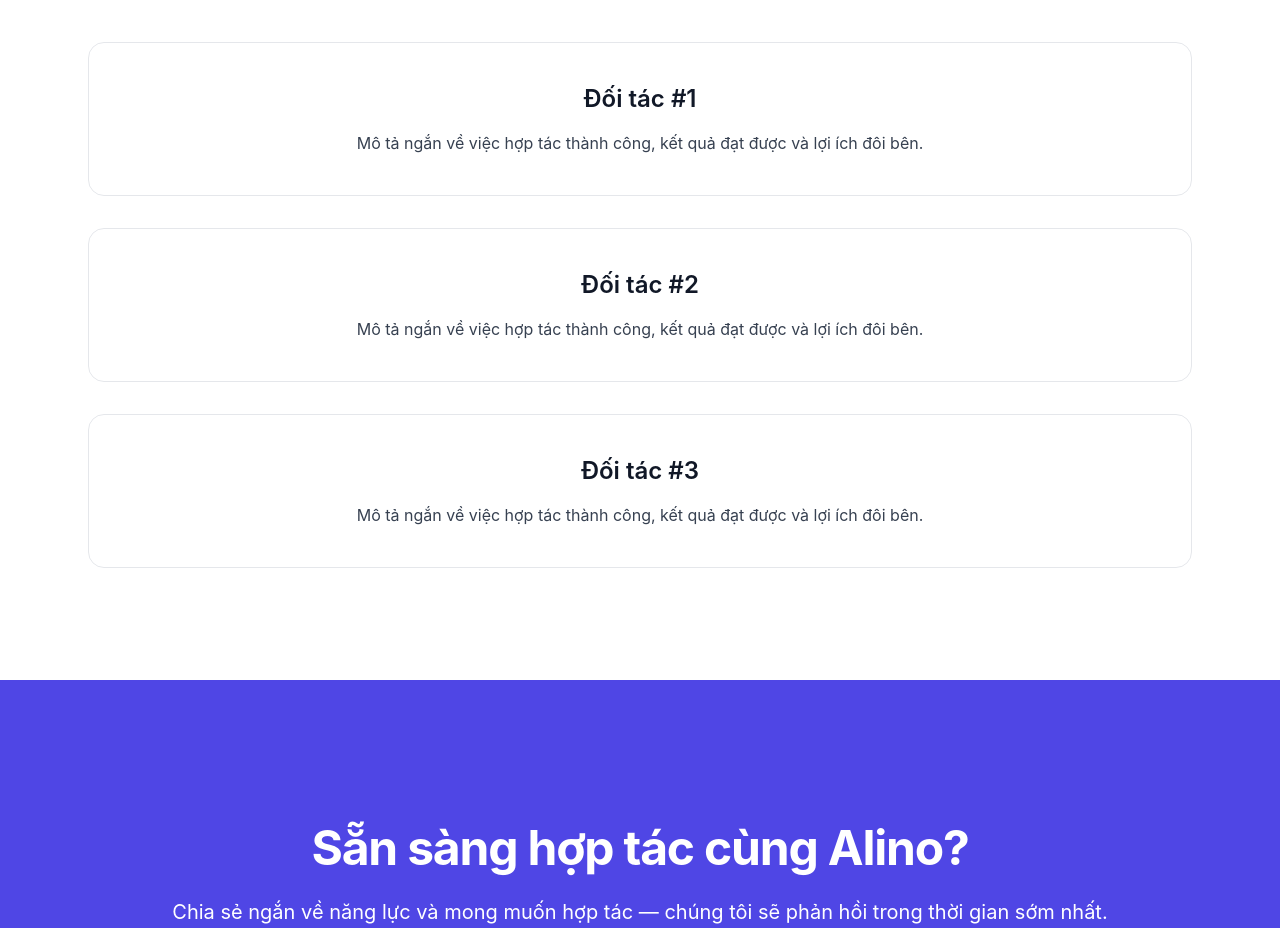
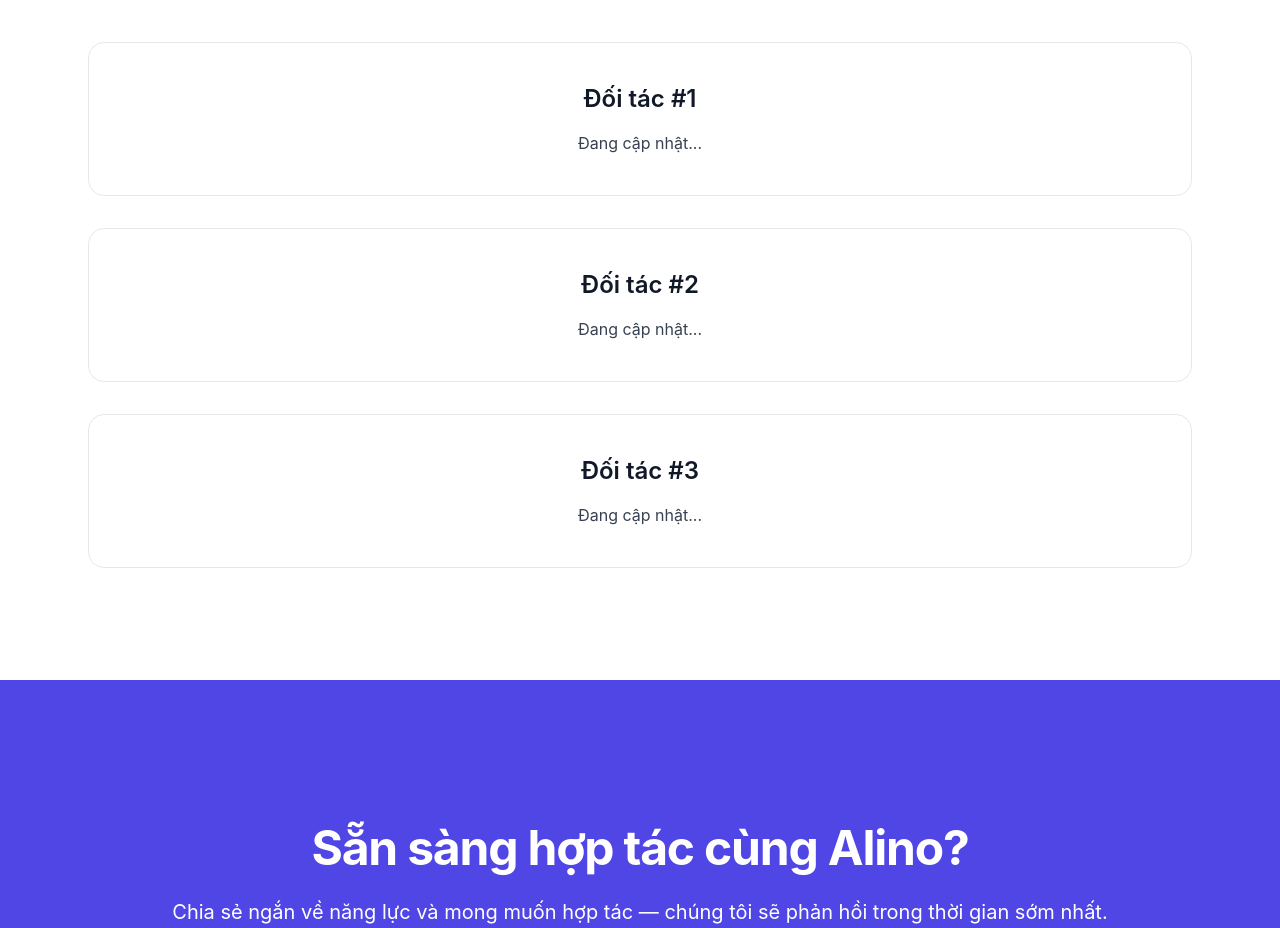
Before and after one commit to damtathanh/alino, a React (Vite) app: page /partners in a window 1280 px wide. Shown: the part 2100-3028 px from the top of the page. Built offline with nearby package versions, Linux system fonts and the light colour scheme; no server answers.

Commit message:
backup: auto-save 2025-12-28T12:35:04.189Z

```diff
--- a/src/pages/about/Partners.tsx
+++ b/src/pages/about/Partners.tsx
@@ -171,8 +171,7 @@
                     Đối tác #{i + 1}
                   </h3>
                   <p className="mt-4 text-gray-700">
-                    Mô tả ngắn về việc hợp tác thành công, kết quả đạt được
-                    và lợi ích đôi bên.
+                    Đang cập nhật...
                   </p>
                 </div>
               ))}
```
Also changed, not shown: 1 other file (tests, documents, lock files or other folders).
